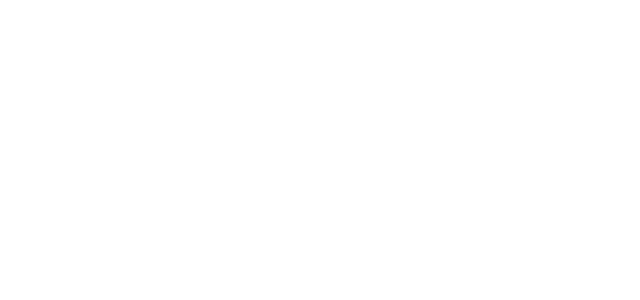
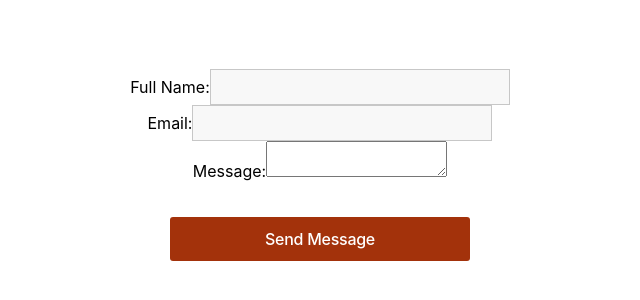
Before and after one commit to rharricharan/cinnamonmvno.com, a React (Create React App) app in the folder cin-web/: page /contact in a window 1280 px wide. Before the commit this address had no page. Shown: the part 230-530 px from the top of the page, without its empty margins (75-715 px from the left). Built offline with nearby package versions, Linux system fonts and the light colour scheme.

Commit message:
pushing changes and backend creation for forms

```diff
--- a/cin-web/src/App.js
+++ b/cin-web/src/App.js
@@ -4,6 +4,7 @@
 import Login from './pages/Login';
 import Solutions from './pages/Solutions';
 import Company from './pages/Company';
+import ContactForm from './pages/ContactForm';
 
 function App() {
   return (
@@ -13,6 +14,7 @@
         <Route path="/login" element={<Login />}></Route>
         <Route path='/solutions' element={<Solutions />}></Route>
         <Route path='/company' element={<Company />}></Route>
+        <Route path='/contact' element={<ContactForm />}></Route>
       </Routes>
     </Router>
   );
--- a/cin-web/src/components/NavBar.js
+++ b/cin-web/src/components/NavBar.js
@@ -41,7 +41,7 @@
           <a className={`nav-link ${isCompanyPage ? 'company-active' : ''}`} onClick={() => navigate('/company')}>Company</a>
         </div>
         <div className='ss-bttn'>
-          <a className="nav-contact">Contact Us</a>
+          <a className="nav-contact" onClick={() => navigate('/contact')}>Contact Us</a>
         </div>
       </nav>
     </div>
--- a/cin-web/src/components/NavBarReg.js
+++ b/cin-web/src/components/NavBarReg.js
@@ -28,7 +28,7 @@
           <a className="nav-reg-link" onClick={() => navigate('/company')}>Company</a>
         </div>
         <div className='ss-bttn'>
-          <a className="nav-contact">Contact Us</a>
+          <a className="nav-contact" onClick={() => navigate('/contact')}>Contact Us</a>
         </div>
       </nav>
     </div>
--- /dev/null
+++ b/cin-web/src/pages/ContactForm.js
@@ -0,0 +1,53 @@
+import React, { useState } from 'react';
+
+const ContactForm = () => {
+  const [formData, setFormData] = useState({
+    name: '',
+    email: '',
+    message: ''
+  });
+
+  const handleChange = (e) => {
+    setFormData({
+      ...formData,
+      [e.target.name]: e.target.value
+    });
+  };
+
+  const handleSubmit = async (e) => {
+    e.preventDefault();
+
+    const response = await fetch('/send-email', {
+      method: 'POST',
+      headers: { 'Content-Type': 'application/json' },
+      body: JSON.stringify(formData)
+    });
+
+    if (response.ok) {
+      alert('Your message has been sent!');
+      setFormData({ name: '', email: '', message: '' });
+    } else {
+      alert('Failed to send message. Please try again.');
+    }
+  };
+
+  return (
+    <form onSubmit={handleSubmit}>
+      <label>
+        Full Name:
+        <input type="text" name="name" value={formData.name} onChange={handleChange} required />
+      </label>
+      <label>
+        Email:
+        <input type="email" name="email" value={formData.email} onChange={handleChange} required />
+      </label>
+      <label>
+        Message:
+        <textarea name="message" value={formData.message} onChange={handleChange} required />
+      </label>
+      <button type="submit">Send Message</button>
+    </form>
+  );
+};
+
+export default ContactForm;
```
Also changed, not shown: cin-web/package.json (+8 -1 lines), cin-web/server.js (added, +38 -0 lines), cin-web/src/pages/contact.css (added), 2 other files (tests, documents, lock files or other folders).
